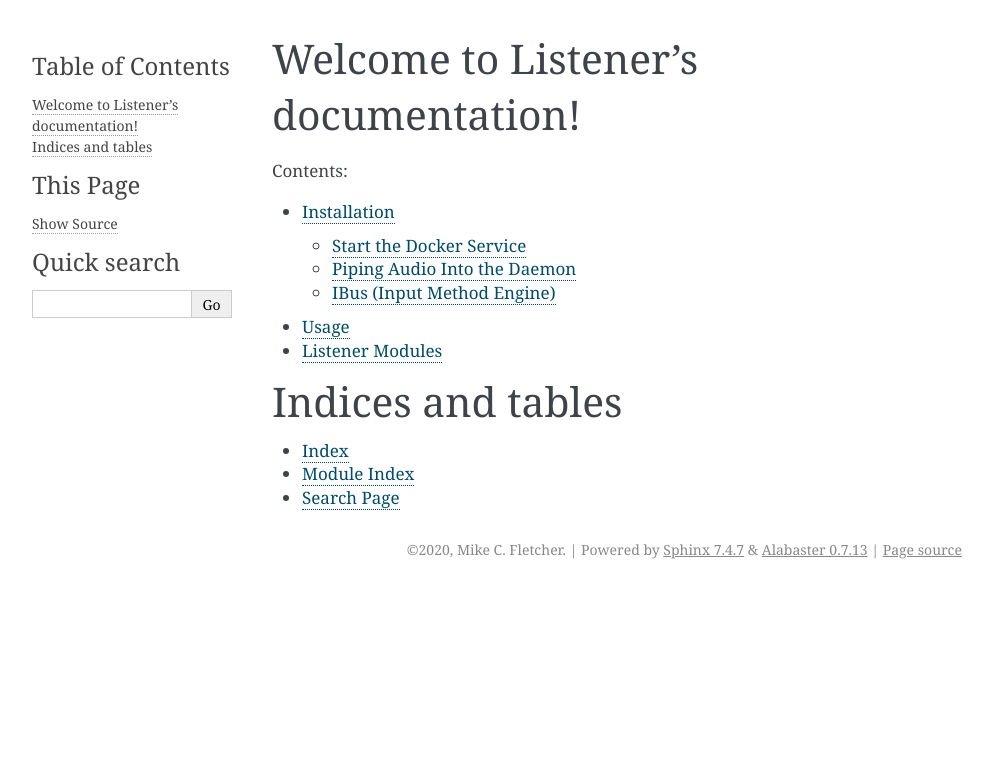
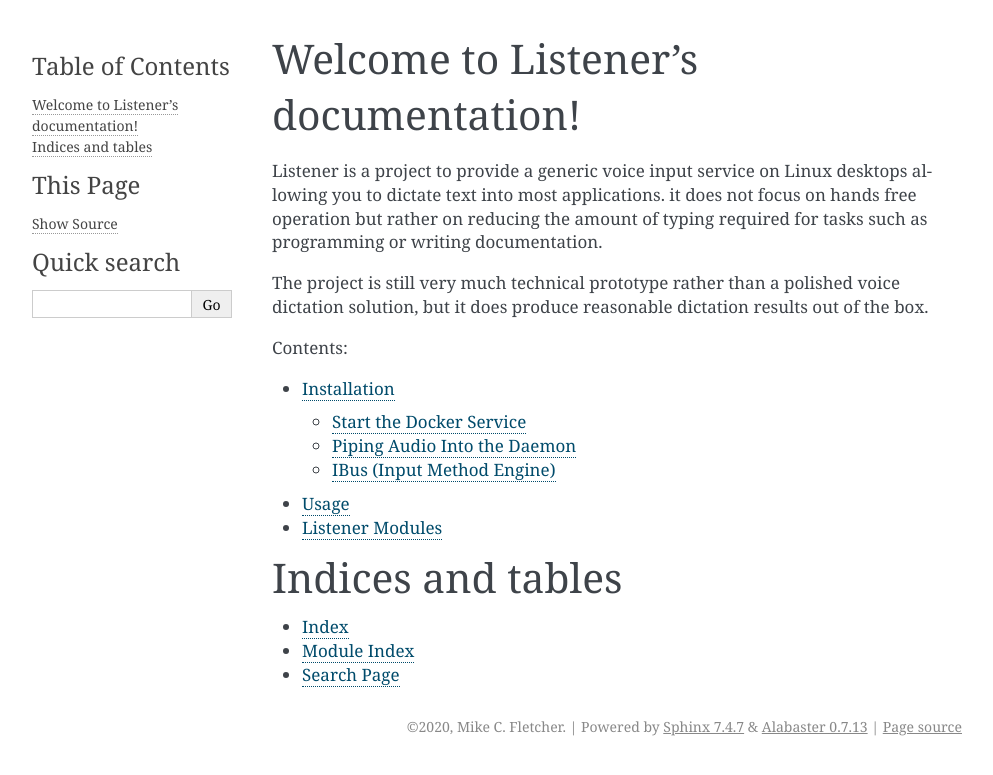
Before and after one commit to mcfletch/listener2, a Sphinx documentation site: the page built from docs/index.rst, in a window 1280 px wide. Shown: the top 775 px of the page, without its empty margins (148-1141 px from the left). Built offline with Sphinx 7.4.7, drawn with Linux system fonts in a browser that asks for light colours.

Commit message:
start with a basic description of the project

```diff
--- a/docs/index.rst
+++ b/docs/index.rst
@@ -1,5 +1,17 @@
 Welcome to Listener's documentation!
 ======================================
+
+Listener is a project to provide a generic voice input
+service on Linux desktops  allowing you to dictate text into
+most applications. it does not focus on  hands free operation
+but rather on reducing the amount of typing required for
+tasks such as programming or writing documentation.
+
+The project is still very much technical prototype rather than a
+polished voice dictation solution,  but it does produce reasonable
+dictation results out of the box.
+
+
 
 .. toctree::
    :maxdepth: 2
```
